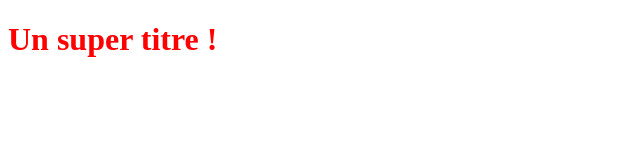
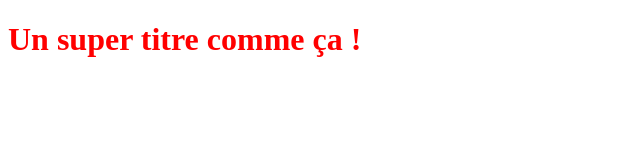
Before and after one commit to glaglator/tuto1, a plain HTML site: page index.html in a window 1280 px wide. Shown: the whole page, without its empty margins (0-640 px from the left). Drawn offline with Linux system fonts and the light colour scheme.

Commit message:
Modif H1

```diff
--- a/index.html
+++ b/index.html
@@ -5,6 +5,6 @@
     <link rel="stylesheet" type="text/css" href="styles.css">
 </head>
 <body>
-    <h1>Un super titre !</h1>
+    <h1>Un super titre comme ça !</h1>
 </body>
 </html>
```
